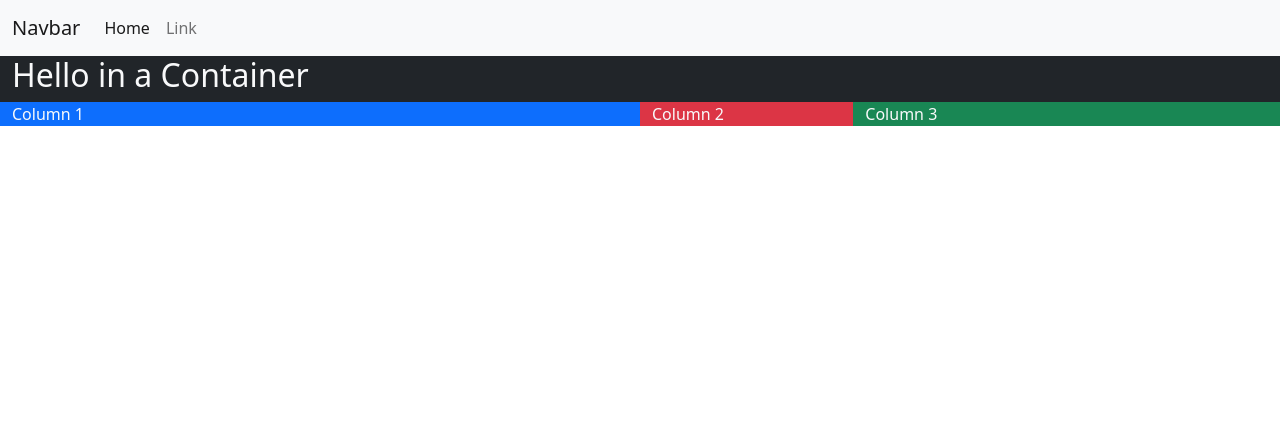
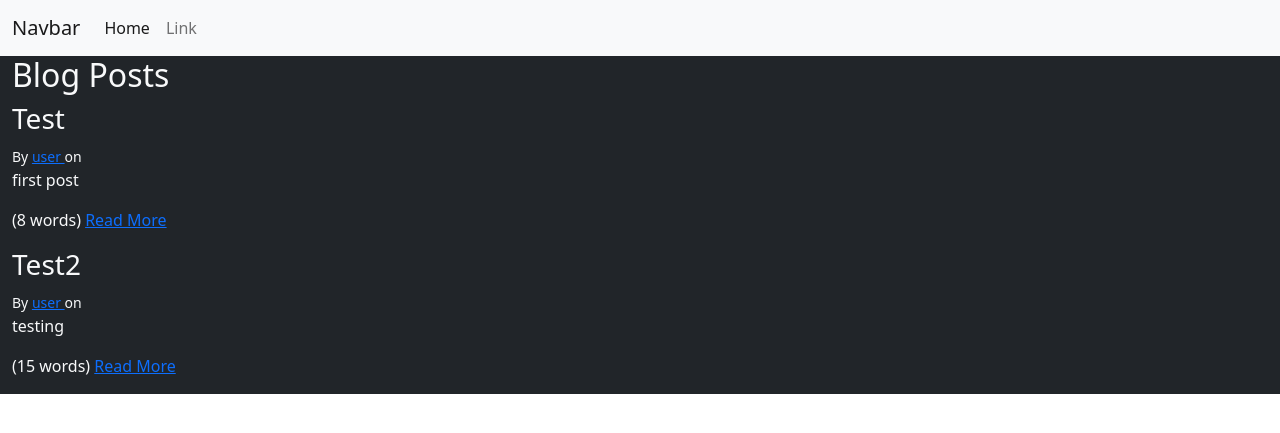
Before and after one commit to Bhagyashree-Bhattacharyya/Blogorama, a Django app: template Blogorama/templates/Blog/index.html in a window 1280 px wide. Shown: the top 433 px of the page. Run offline with Django 5.2, Linux system fonts and the light colour scheme; the template is opened without the code that fills it: values that come from a table or form of the project are taken from there, others are empty; data comes from the database, SQL or seed files in the repository.

Commit message:
Custom filters

```diff
--- a/Blogorama/Blog/views.py
+++ b/Blogorama/Blog/views.py
@@ -1,5 +1,8 @@
 from django.shortcuts import render
+from django.utils import timezone
+from Blog.models import Post
 
 # Create your views here.
 def index(request):
-    return render(request, "blog/index.html")
+    posts = Post.objects.filter(published_at__lte=timezone.now())
+    return render(request, "blog/index.html", {"posts": posts})
--- a/Blogorama/templates/Blog/index.html
+++ b/Blogorama/templates/Blog/index.html
@@ -59,7 +59,7 @@
     </li>
 </ul> {% endcomment %}
 
-<h2>Hello in a Container</h2>
+{% comment %} <h2>Hello in a Container</h2> {% endcomment %}
 
 {% comment %} <div class="row">
     <div class="col bg-primary">Column 1</div>
@@ -73,11 +73,44 @@
     <div class="col bg-success">Column 3</div>
 </div> {% endcomment %}
 
-<div class="row">
-    <div class="col-xs-12 col-sm-10 col-md-6 bg-primary">Column
-    1</div>
-    <div class="col-xs-12 col-sm-2 col-md-2 bg-danger">Column
-    2</div>
+{% comment %} <div class="row">
+    <div class="col-xs-12 col-sm-10 col-md-6 bg-primary">Column 1</div>
+    <div class="col-xs-12 col-sm-2 col-md-2 bg-danger">Column 2</div>
     <div class="col bg-success">Column 3</div>
-</div>
+</div> {% endcomment %}
+
+<h2>Blog Posts</h2>
+{% for post in posts %}
+    <div class="row">
+        <div class="col">
+            <h3>{{ post.title }}</h3>
+            {% comment %} <small>By {{ post.author|author_details }} on {{post.published_at|date:"M, d Y" }}</small> {% endcomment %}
+            {% comment %} <small>By {{ post.author|author_details:request.user }} on {{post.published_at|date:"M, d Y" }}</small>   {% endcomment %}
+            <small>By
+                {% if post.author == request.user %}
+                    <strong>me</strong>
+                {% else %}
+                    {% if post.author.email %}
+                        <a href="mailto:{{ post.author.email }}">
+                    {% endif %}
+                    {% if post.author.first_name and post.author.last_name %}
+                        {{ post.author.first_name }} {{post.author.last_name }}
+                    {% else %}
+                        {{ post.author.username }}
+                    {% endif %}
+                    {% if post.author.email %}
+                        </a>
+                    {% endif %}
+                {% endif %}
+                    on {{ post.published_at|date:"M, d Y" }}
+            </small>
+            <p>{{ post.summary }}</p>
+            <p>
+                ({{ post.content|wordcount }} words)
+                <a href="#">Read More</a>
+            </p>
+        </div>
+    </div>
+{% endfor %}
 {% endblock %}
+{% load blog_extras %}
```
Also changed, not shown: Blogorama/templatetags/Blog_extras.py (added, +35 -0 lines), Blogorama/templatetags/__init__.py (added), 1 other file.
